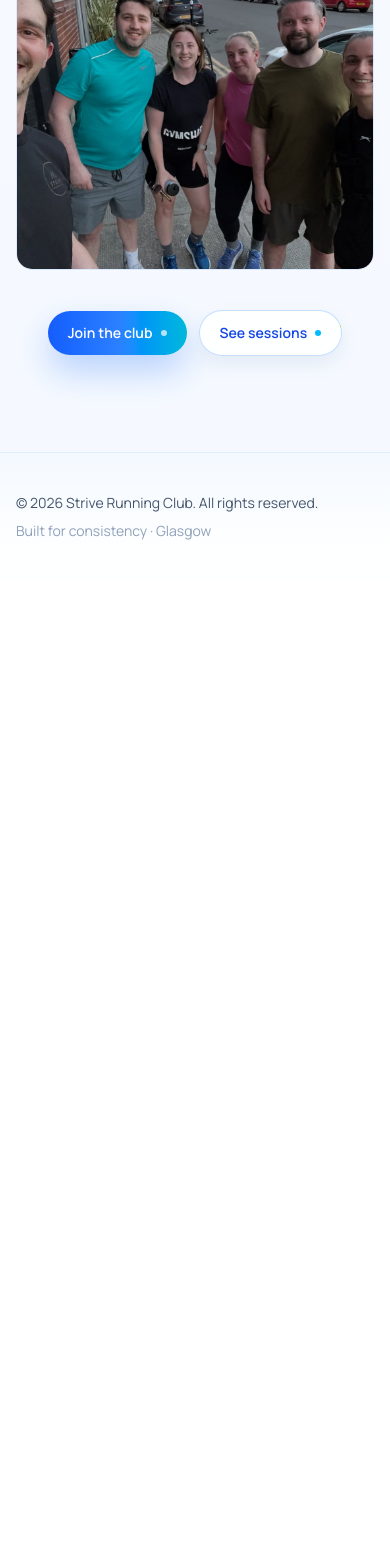
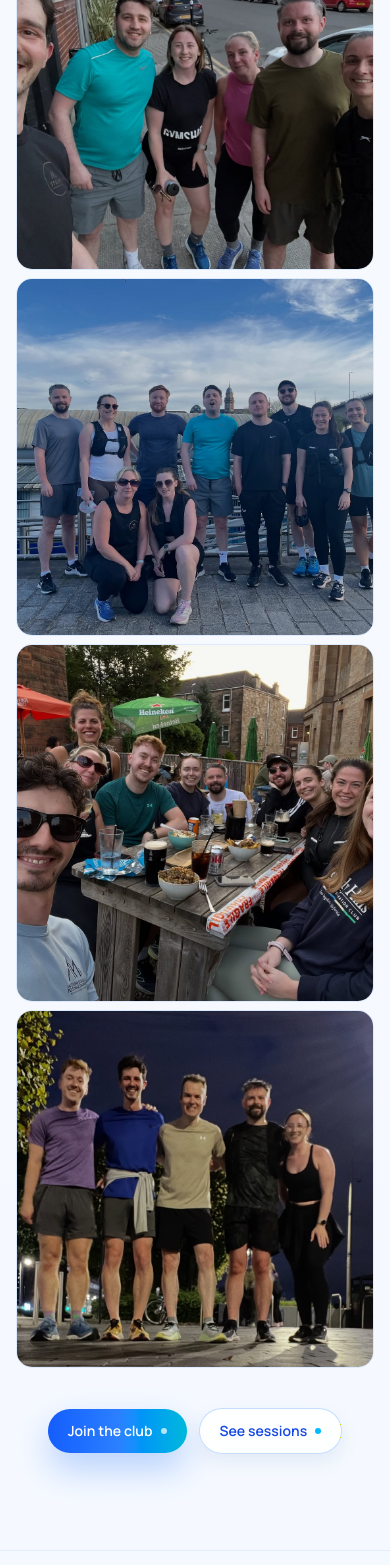
Before and after one commit to mbinnie123/strive-running-club, a Next.js app: page /about in a window 390 px wide. Shown: the part 3647-5212 px from the top of the page. Before the commit the page ends 4228 px from the top, so only its background shows below. Built offline with nearby package versions, Linux system fonts and the light colour scheme.

Commit message:
fix: show all gallery media on mobile

```diff
--- a/components/MediaGallery.tsx
+++ b/components/MediaGallery.tsx
@@ -12,9 +12,9 @@ const media = [
   { type: "image", src: "/instagram-media-6.jpg", alt: "Club members" },
   { type: "image", src: "/instagram-media-7.jpg", alt: "Running together" },
   { type: "image", src: "/instagram-media-8.jpg", alt: "Community moment" },
-  { type: "image", src: "/instagram-media-9.jpg", alt: "Strive members", hideOnMobile: true },
-  { type: "image", src: "/instagram-media-10.jpg", alt: "Group training", hideOnMobile: true },
-  { type: "image", src: "/instagram-media-11.jpg", alt: "Running community", hideOnMobile: true },
+  { type: "image", src: "/instagram-media-9.jpg", alt: "Strive members" },
+  { type: "image", src: "/instagram-media-10.jpg", alt: "Group training" },
+  { type: "image", src: "/instagram-media-11.jpg", alt: "Running community" },
 ];
 
 export default function MediaGallery() {
@@ -64,9 +64,7 @@ export default function MediaGallery() {
           <motion.div
             key={index}
             variants={itemVariants}
-            className={`group relative overflow-hidden rounded-2xl border border-blue-100 cursor-pointer ${
-              item.hideOnMobile ? "hidden md:block" : ""
-            }`}
+            className={`group relative overflow-hidden rounded-2xl border border-blue-100 cursor-pointer`}
             onClick={() => setSelectedIndex(index)}
           >
             {/* Background */}
```
